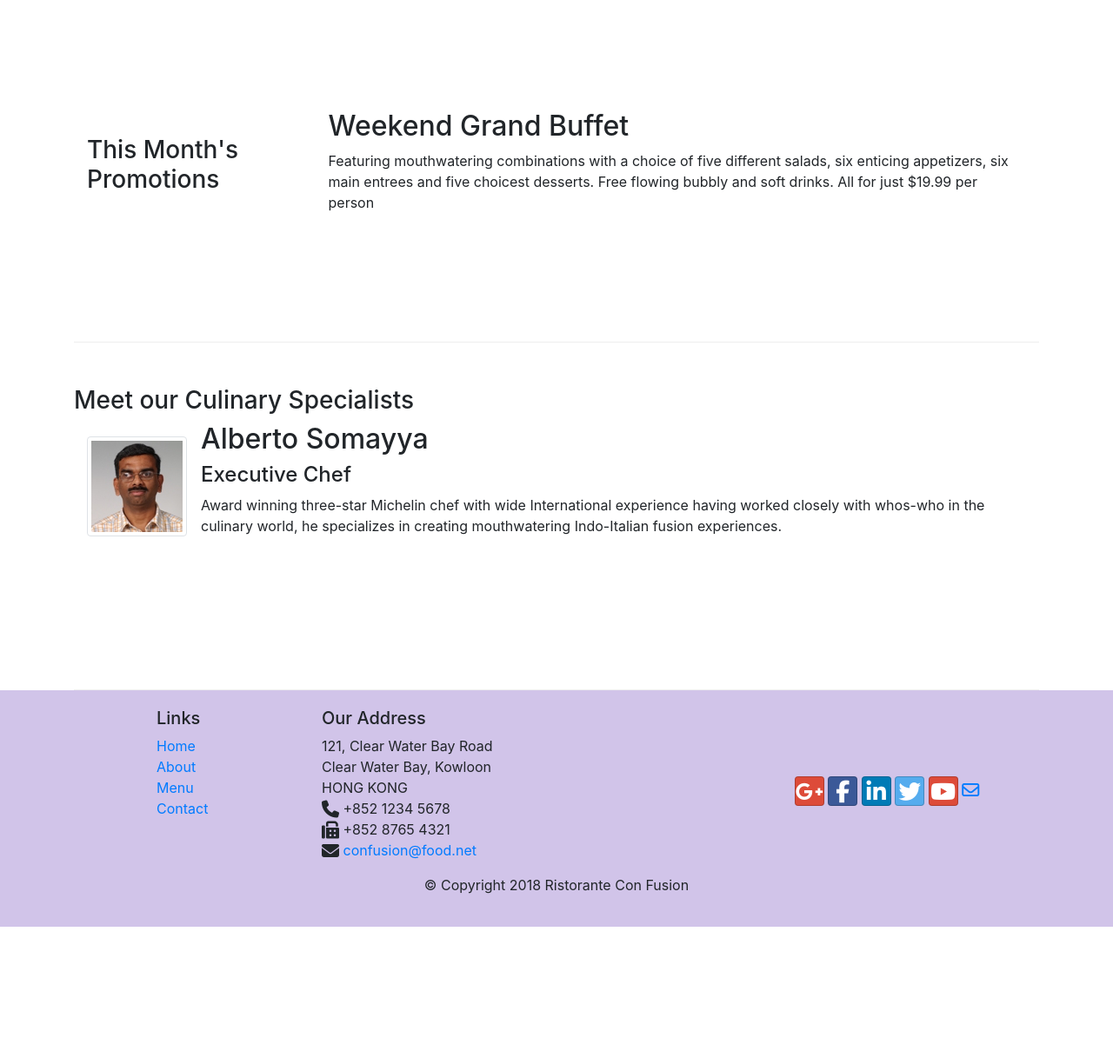
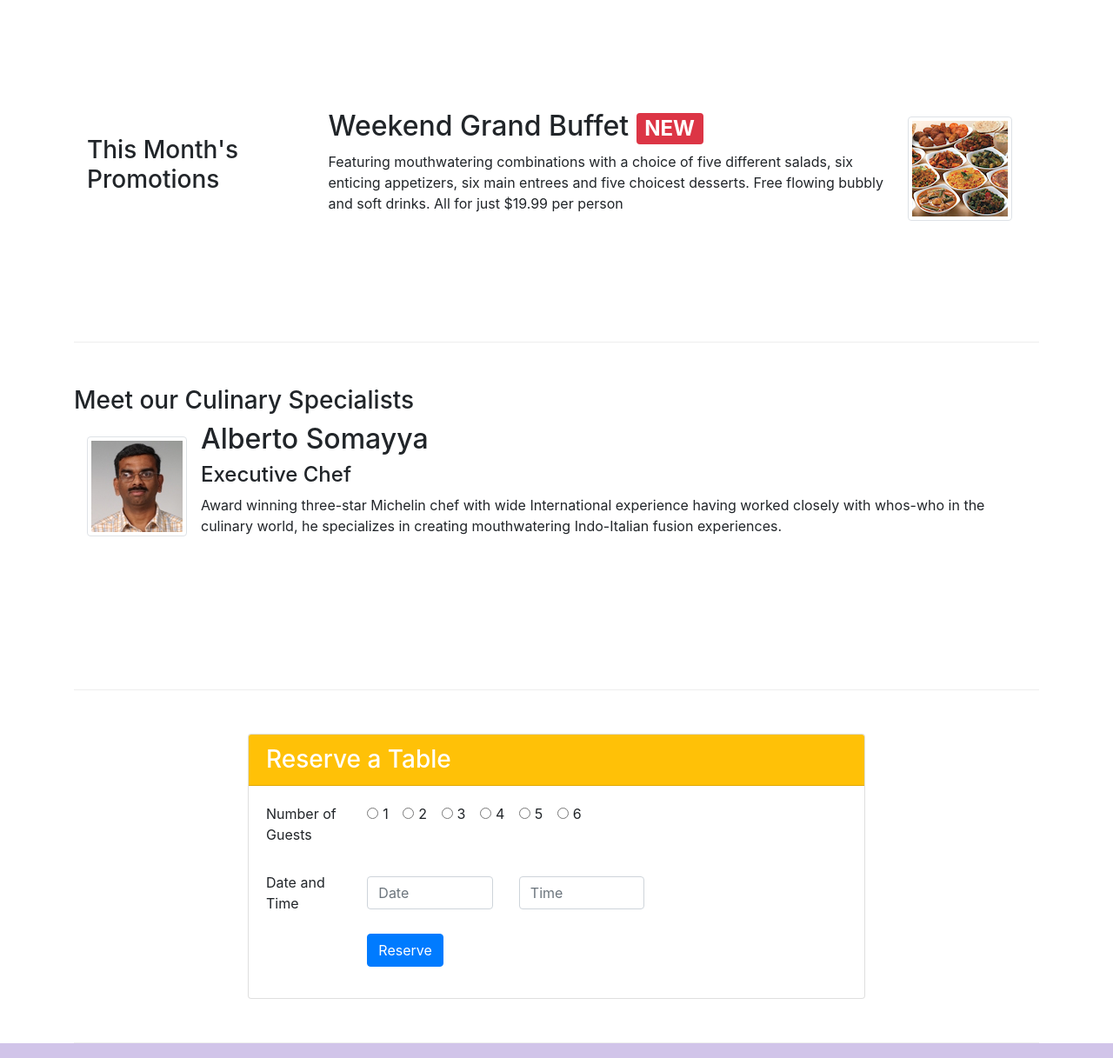
Before and after one commit to utkarshtambe10/Front-end-Framework-Bootstrap4-Course, a plain HTML site: page index.html in a window 1280 px wide. Shown: the part 740-1957 px from the top of the page at 87% size. Before the commit the page ends 1806 px from the top, so only its background shows below. Drawn offline with nearby package versions, Linux system fonts and the light colour scheme.

Commit message:
assignment-2

```diff
--- a/index.html
+++ b/index.html
@@ -44,8 +44,11 @@
                     <p>We take inspiration from the World's best cuisines, and create a unique fusion experience. Our
                         lipsmacking creations will tickle your culinary senses!</p>
                 </div>
-                <div class="col-12 col-sm align-self-center">
+                <div class="col-12 col-sm-3 align-self-center">
                     <img src="img/logo.png" class="img-fluid" alt="">
+                </div>
+                <div class="col-12 col-sm-3 text-center align-self-center">
+                    <a role="button" class="btn btn-warning" href="#reservation">Reserve Table</a>
                 </div>
             </div>
         </div>
@@ -60,24 +63,32 @@
                 <div class="media">
                     <img src="img/uthappizza.png" alt="uthappizza" class="d-flex mr-3 img-thumbnail align-self-center">
                     <div class="media-body">
-                        <h2 class="mt-0">Uthappizza <span class="badge badge-danger">HOT</span> <span class="badge badge-pill badge-secondary">$4.99</span></h2>
-                        <p>A unique combination of Indian Uthappam (pancake) and Italian pizza, topped with Cerignola
+                        <h2 class="mt-0">Uthappizza <span class="badge badge-danger">HOT</span> <span
+                                class="badge badge-pill badge-secondary">$4.99</span></h2>
+                        <p class="d-none d-sm-block">A unique combination of Indian Uthappam (pancake) and Italian
+                            pizza, topped with Cerignola
                             olives, ripe vine cherry tomatoes, Vidalia onion, Guntur chillies and Buffalo Paneer.</p>
                     </div>
                 </div>
             </div>
         </div>
 
-
         <div class="row row-content align-items-center">
             <div class="col-12 col-sm-4 col-md-3">
                 <h3>This Month's Promotions</h3>
             </div>
             <div class="col col-sm col-md">
-                <h2>Weekend Grand Buffet</h2>
-                <p>Featuring mouthwatering combinations with a choice of five different salads, six enticing appetizers,
-                    six main entrees and five choicest desserts. Free flowing bubbly and soft drinks. All for just
-                    $19.99 per person </p>
+                <div class="media">
+                    <div class="media-body">
+                        <h2 class="mt-0">Weekend Grand Buffet <span class="badge badge-danger">NEW</span></h2>
+                        <p class="d-none d-sm-block">Featuring mouthwatering combinations with a choice of five
+                            different salads, six enticing
+                            appetizers, six main entrees and five choicest desserts. Free flowing bubbly and soft
+                            drinks.
+                            All for just $19.99 per person </p>
+                    </div>
+                    <img src="img/buffet.png" alt="buffet" class="d-flex mr-3 img-thumbnail align-self-center">
+                </div>
             </div>
         </div>
 
@@ -91,9 +102,70 @@
                     <div class="media-body">
                         <h2>Alberto Somayya</h2>
                         <h4>Executive Chef</h4>
-                        <p>Award winning three-star Michelin chef with wide International experience having worked
+                        <p class="d-none d-sm-block">Award winning three-star Michelin chef with wide International
+                            experience having worked
                             closely with whos-who in the culinary world, he specializes in creating
                             mouthwatering Indo-Italian fusion experiences. </p>
+                    </div>
+                </div>
+            </div>
+        </div>
+        <div class="row row-content justify-content-center" id="reservation">
+            <div class="col col-sm-8 align-self-center">
+                <div class="card">
+                    <h3 class="card-header bg-warning text-white">Reserve a Table</h3>
+                    <div class="card-body">
+                        <form>
+                            <div class="form-group row">
+                                <label class="col-12 col-sm-2">Number of Guests</label>
+                                <div class="col">
+                                    <div class="form-check form-check-inline">
+                                        <input class="form-check-input" type="radio" name="inlineRadioOptions"
+                                            id="inlineRadio1" value="option1">
+                                        <label class="form-check-label" for="inlineRadio1">1</label>
+                                    </div>
+                                    <div class="form-check form-check-inline">
+                                        <input class="form-check-input" type="radio" name="inlineRadioOptions"
+                                            id="inlineRadio2" value="option2">
+                                        <label class="form-check-label" for="inlineRadio2">2</label>
+                                    </div>
+                                    <div class="form-check form-check-inline">
+                                        <input class="form-check-input" type="radio" name="inlineRadioOptions"
+                                            id="inlineRadio1" value="option1">
+                                        <label class="form-check-label" for="inlineRadio1">3</label>
+                                    </div>
+                                    <div class="form-check form-check-inline">
+                                        <input class="form-check-input" type="radio" name="inlineRadioOptions"
+                                            id="inlineRadio2" value="option2">
+                                        <label class="form-check-label" for="inlineRadio2">4</label>
+                                    </div>
+                                    <div class="form-check form-check-inline">
+                                        <input class="form-check-input" type="radio" name="inlineRadioOptions"
+                                            id="inlineRadio1" value="option1">
+                                        <label class="form-check-label" for="inlineRadio1">5</label>
+                                    </div>
+                                    <div class="form-check form-check-inline">
+                                        <input class="form-check-input" type="radio" name="inlineRadioOptions"
+                                            id="inlineRadio2" value="option2">
+                                        <label class="form-check-label" for="inlineRadio2">6</label>
+                                    </div>
+                                </div>
+                            </div>
+                            <div class="form-group row align-items-center">
+                                <label for="datetime" class="col-12 col-sm-2 col-form-label">Date and Time</label>
+                                <div class="col-12 col-sm-3">
+                                    <input type="text" class="form-control" placeholder="Date">
+                                </div>
+                                <div class="col-12 col-sm-3">
+                                    <input type="text" class="form-control" placeholder="Time">
+                                </div>
+                            </div>
+                            <div class="form-group row align-items-center">
+                                <div class="col-12 offset-sm-2 col-md-10">
+                                    <button type="submit" class="btn btn-primary">Reserve</button>
+                                </div>
+                            </div>
+                        </form>
                     </div>
                 </div>
             </div>
```
Also changed, not shown: contactus.html (+1 -1 lines).
